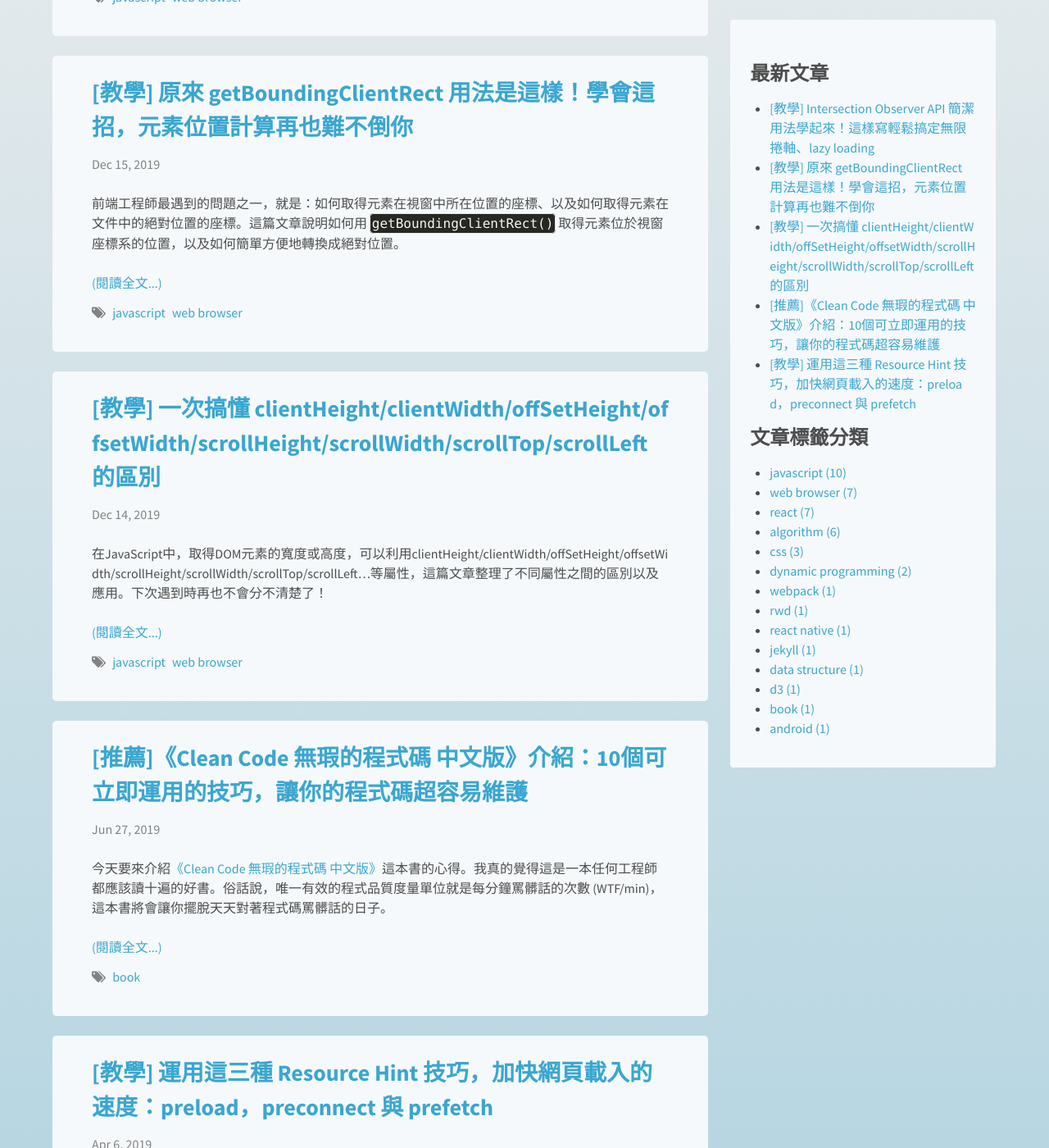
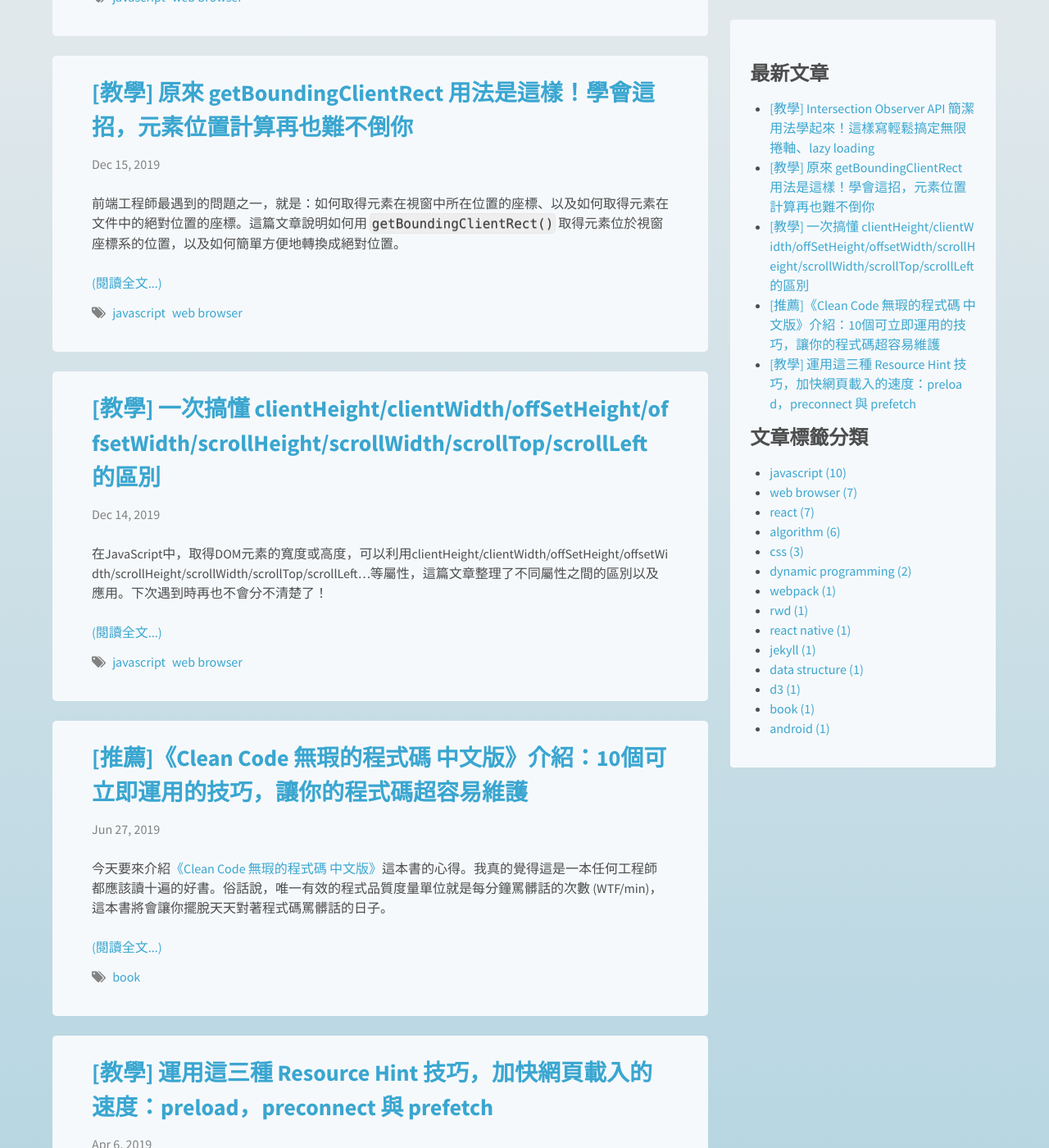
Before and after one commit to shuboc/shuboc.github.io, a Jekyll site: the page built from index.html, in a window 1280 px wide and 1400 px high, scrolled down 410 px. Shown: the whole window at 82% size. Built offline with Jekyll 4.4.1, drawn with Linux system fonts in a browser that asks for light colours; nearby versions of some CDN libraries; library files that are not in the unit come from our copies; the list of posts is cut into pages by our own code; comment, search, counter and statistics services are not loaded.

Commit message:
Fix code block style

```diff
--- a/_sass/_base.scss
+++ b/_sass/_base.scss
@@ -160,7 +160,9 @@ pre {
 }
 
 code[class*="language-plaintext"] {
-	background: #e8e8e8;
+    border: 1px solid #e8e8e8 !important;
+    background: #eee !important;
+    color: rgba(34,34,34,0.8) !important;
 }
 
 
```
